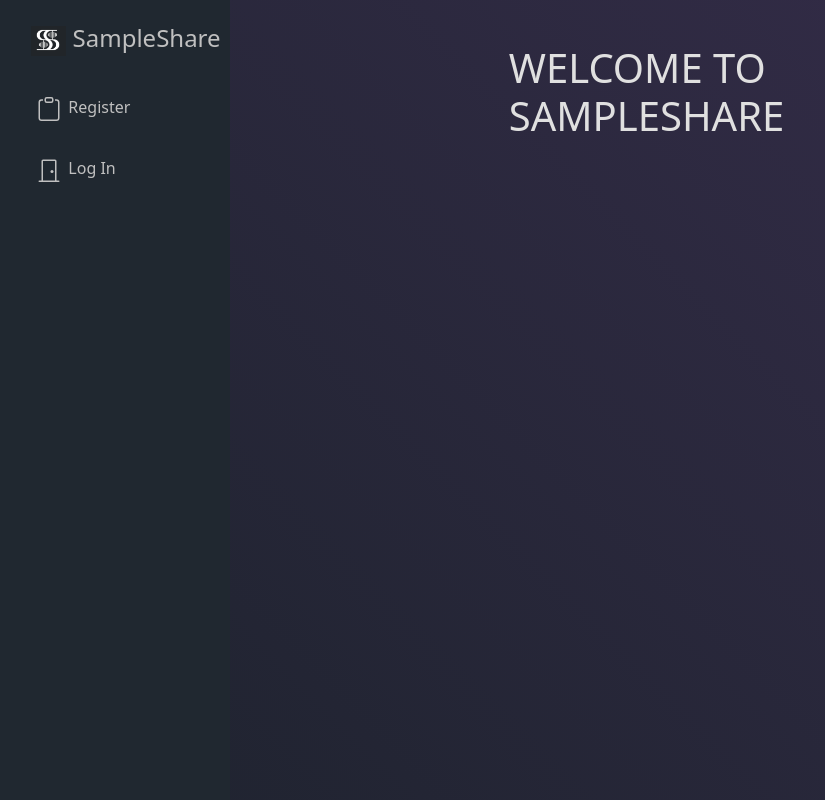
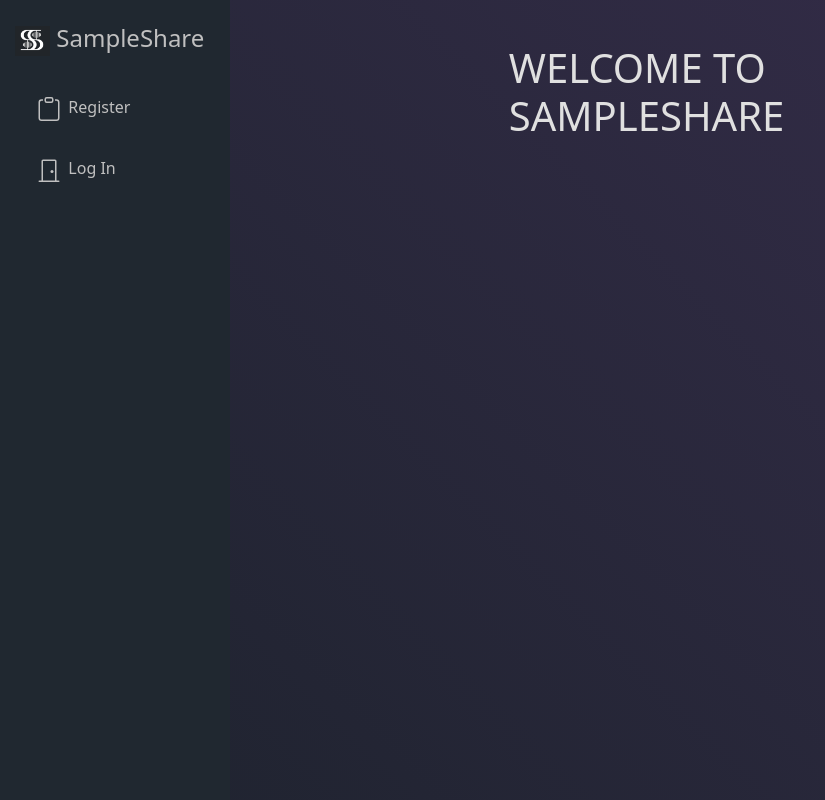
Before and after one commit to chrispugliese/SampleShare, a Django app: page / in a window 1280 px wide. Shown: the whole page, without its empty margins (0-825 px from the left). Run offline with Django 5.2, Linux system fonts and the light colour scheme; data that the repository does not hold is empty; some libraries are stand-ins or nearby versions.

Commit message:
Final Update

```diff
--- a/website/templates/navbar.html
+++ b/website/templates/navbar.html
@@ -141,7 +141,6 @@
   </svg>
 
   <a class="navbar-brand" href="{% url 'home' %}">
-    <span style="display: inline-block; width: 10px;"></span>
     <img src="{% static 'images/Navbar Icon.png' %}" alt="SampleShare" height="30">
     SampleShare
   </a>
```
